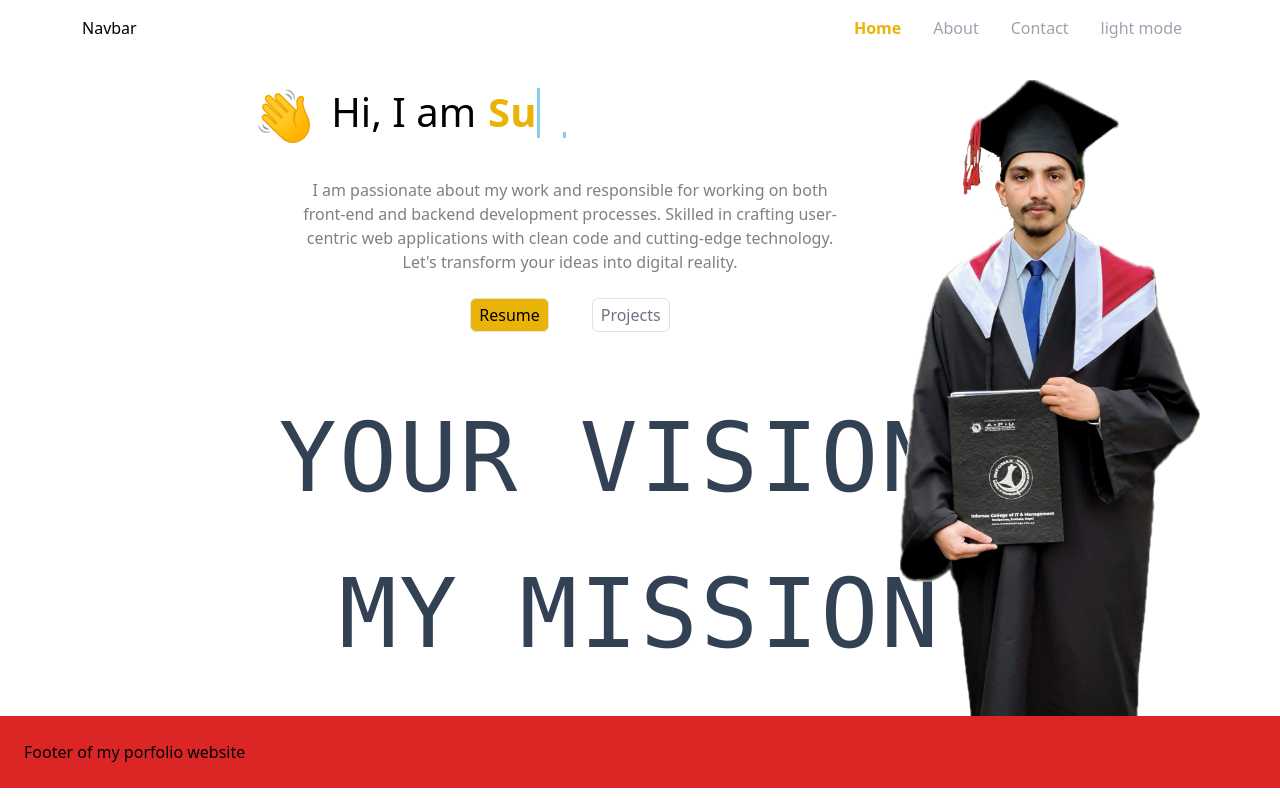
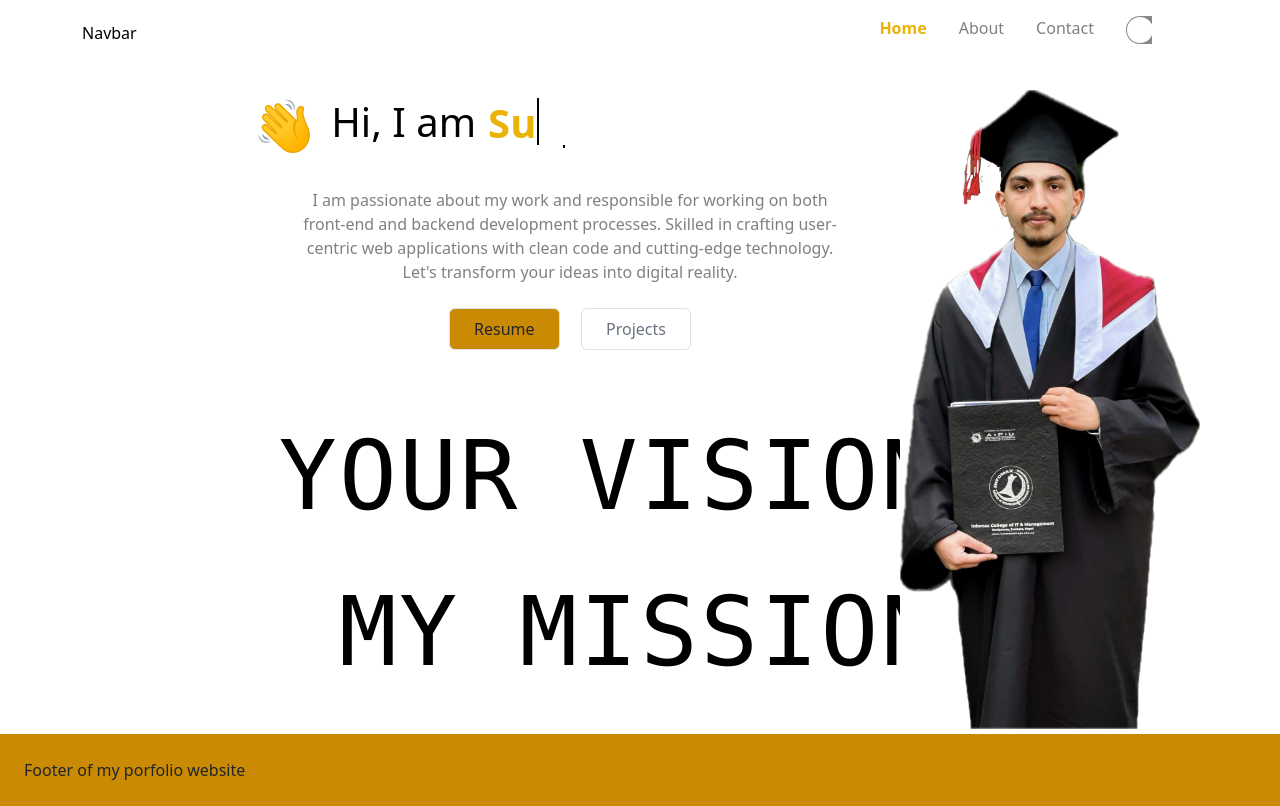
Before and after one commit to suraz-101/Portfolio, a React (Vite) app in the folder Portfolio-Website/: page / in a window 1280 px wide. Built offline with nearby package versions, Linux system fonts and the light colour scheme.

Commit message:
dark and light mode toggle button

```diff
--- a/Portfolio-Website/package.json
+++ b/Portfolio-Website/package.json
@@ -14,7 +14,8 @@
     "react": "^18.2.0",
     "react-bootstrap": "^2.10.2",
     "react-dom": "^18.2.0",
-    "react-router-dom": "^6.23.1"
+    "react-router-dom": "^6.23.1",
+    "react-switch": "^7.0.0"
   },
   "devDependencies": {
     "@types/react": "^18.2.66",
--- a/Portfolio-Website/src/App.jsx
+++ b/Portfolio-Website/src/App.jsx
@@ -8,10 +8,10 @@ import { toggleContext } from "./context/toggleContext";
 import { Laout } from "./layouts/Laout";
 
 function App() {
-  const { toggle, setToggle } = useContext(toggleContext);
+  // const { toggle, setToggle } = useContext(toggleContext);
 
   return (
-    <div className={`${toggle}`}>
+    // <div className={`${toggle}`}>
     <Routes>
       <Route path="/" element={<Laout />}>
         <Route index element={<LandingPage />} />
@@ -19,7 +19,7 @@ function App() {
         <Route path="contact" element={<Contact />} />
       </Route>
     </Routes>
-    </div>
+    // </div>
   );
 }
 
--- a/Portfolio-Website/src/components/LandingPage.jsx
+++ b/Portfolio-Website/src/components/LandingPage.jsx
@@ -21,10 +21,10 @@ export const LandingPage = () => {
                 className="mx-3 stroke-cyan-500"
               />
             </span>
-            Hi, I am{" "}
+            <span className="primary"> Hi, I am</span>
             <span className="fw-bold name">
               <ul className="text-decoration-none unlisted lists text-yellow-500">
-                <li className="text-start list">
+                <li className=" list">
                   <span>Suraj Pandey.</span>
                 </li>
                 <li className="list">
@@ -33,31 +33,32 @@ export const LandingPage = () => {
               </ul>
             </span>
           </h1>
-          <p className="container text-center w-50 mt-4 fw-monospace description">
+          <p className="container text-center w-50 mt-4 fw-monospace description secondary">
             I am passionate about my work and responsible for working on both
             front-end and backend development processes. Skilled in crafting
             user-centric web applications with clean code and cutting-edge
             technology. Let's transform your ideas into digital reality.
           </p>
           <div className="buttons d-flex justify-content-evenly mt-4 w-25 m-auto">
-            <button className=" py-1 px-2  rounded bg-yellow-500 border  hire text-white-500">
+            <button className=" py-2 px-4  rounded bg-yellow-600 border  hire text-white-500">
               Resume
             </button>
-            <button className="py-1 px-2 rounded border border-yellow-200 hireBtn text-gray-500">
+            <button className="py-2 px-4 rounded border border-yellow-200 hireBtn text-gray-500">
               Projects
             </button>
           </div>
         </div>
         <div className="d-none d-lg-block position-absolute top-0 end-20 ">
           <img
-            src={toggle === "light" ? image : darkImage}
+            // src={toggle === "light" ? image : darkImage}
+            src={image}
             alt=""
             height="50px"
             width="300px"
           />
         </div>
       </div>
-      <div className="text-uppercase text-center mt-5 quote font-mono text-8xl tracking-wide leading-relaxed text-slate-700 text-stroke-3-sky-900">
+      <div className="text-uppercase text-center mt-5 quote font-mono text-8xl tracking-wide leading-relaxed text-slate-700 text-stroke-3-sky-900 primary">
         Your Vision,
         <br /> My Mission
       </div>
--- a/Portfolio-Website/src/context/toggleContext.jsx
+++ b/Portfolio-Website/src/context/toggleContext.jsx
@@ -6,7 +6,7 @@ export const ToggleContextProvider = ({ children }) => {
   const [toggle, setToggle] = useState("light");
   return (
     <toggleContext.Provider value={{ toggle, setToggle }}>
-      {children}
+      <div className={`${toggle}`}>{children}</div>
     </toggleContext.Provider>
   );
 };
--- a/Portfolio-Website/src/index.css
+++ b/Portfolio-Website/src/index.css
@@ -2,34 +2,40 @@
 @tailwind components;
 @tailwind utilities;
 
-:root {
-  --webkit-darkbackgroundcolor: #212121;
-  --webkit-lightbackgroundcolor: white;
-  --webkit-darkheader: white;
-  --webkit-normaltexts: gray;
-  --webkit-darkiconcolor: gray;
-  --webkit-lightheader: black;
-}
 .light {
-  background-color: var(--webkit-lightbackgroundcolor);
-  color: var(--webkit-lightheader);
-  transition: 0.3s ease-in-out;
+  --background: white;
+  --textColor: black;
+  --transition: 0.3s ease-in-out;
+  --header: black;
+  --secondary: gray;
 }
 
 .dark {
-  background-color: var(--webkit-darkbackgroundcolor);
-  color: var(--webkit-darkheader);
-  transition: 0.3s ease-in-out;
+  --background: #212121;
+  --textColor: white;
+  --transition: 0.3s ease-in-out;
+  --header: white;
+  --secondary: lightgray;
+}
+
+.primary {
+  color: var(--header);
+}
+
+.secondary {
+  color: var(--secondary);
 }
 * {
   padding: 0;
   margin: 0;
   box-sizing: border-box;
-  /* background-color: var(--webkit-lightbackgroundcolor); */
+  background-color: var(--background);
+  transition: var(--transition);
 }
 
 .lists {
   height: 50px;
+  line-height: 50px;
   overflow: hidden;
 }
 .list {
@@ -49,25 +55,25 @@
 .light .lists span::after {
   content: "";
   position: absolute;
-  transition: 0s ease-in-out;
+  transition: 0.3s ease-in-out;
   top: 0;
   left: 0;
   height: 100%;
   width: 100%;
-  background-color: var(--webkit-lightbackgroundcolor);
-  border-left: 3px solid skyblue;
+  background-color: var(--background);
+  border-left: 2px solid black;
   animation: typing 2.5s steps(22) infinite;
 }
 .dark .lists span::after {
   content: "";
   position: absolute;
-  transition: 0s ease-in-out;
+  transition: 0.3s ease-in-out;
   top: 0;
   left: 0;
   height: 100%;
   width: 100%;
-  background-color: var(--webkit-darkbackgroundcolor);
-  border-left: 3px solid skyblue;
+  background-color: var(--background);
+  border-left: 2px solid white;
   animation: typing 2.5s steps(22) infinite;
 }
 
@@ -86,9 +92,9 @@
   border: 1px solid skyblue;
 }
 
-.description {
+/* .description {
   color: var(--webkit-normaltexts);
-}
+} */
 
 /* .name::after {
   content: "";
--- a/Portfolio-Website/src/layouts/Footer.jsx
+++ b/Portfolio-Website/src/layouts/Footer.jsx
@@ -2,6 +2,6 @@ import React from "react";
 
 export const Footer = () => {
   return (
-    <div className="z-30 bg-red-600 p-6 ">Footer of my porfolio website</div>
+    <div className="z-30 bg-yellow-600 p-6 ">Footer of my porfolio website</div>
   );
 };
--- a/Portfolio-Website/src/layouts/Navbar.jsx
+++ b/Portfolio-Website/src/layouts/Navbar.jsx
@@ -7,6 +7,7 @@ import { Nav } from "react-bootstrap";
 import { useLocation } from "react-router-dom";
 import { Link } from "react-router-dom";
 import { toggleContext } from "../context/toggleContext";
+import ReactSwitch from "react-switch";
 
 export const Navigation = () => {
   const { pathname } = useLocation();
@@ -22,7 +23,9 @@ export const Navigation = () => {
       className={`container d-flex justify-content-between align-items-center py-2  `}
     >
       <div>
-        <Navbar.Brand href="#home">Navbar</Navbar.Brand>
+        <Navbar.Brand href="#home">
+          <span className="primary"> Navbar</span>
+        </Navbar.Brand>
       </div>
       <div>
         <Nav className="me-auto">
@@ -31,7 +34,7 @@ export const Navigation = () => {
             <Link
               to="/"
               className={`text-decoration-none  ${
-                currentPage === "" ? "text-yellow-500 fw-bold" : `text-gray-400`
+                currentPage === "" ? "text-yellow-500 fw-bold" : `secondary`
               }`}
             >
               Home
@@ -43,7 +46,7 @@ export const Navigation = () => {
               className={`text-decoration-none  ${
                 currentPage === "about"
                   ? "text-yellow-500 fw-bold"
-                  : `text-gray-400`
+                  : `secondary`
               }`}
             >
               About
@@ -55,14 +58,21 @@ export const Navigation = () => {
               className={`text-decoration-none  ${
                 currentPage === "contact"
                   ? "text-yellow-500 fw-bold"
-                  : `text-gray-400`
+                  : `secondary`
               }`}
             >
               Contact
             </Link>
           </Nav.Link>
           <Nav.Link className="text-muted">
-            <button
+            {/* <ToggleBtn onChecked={handleClick()} /> */}
+            <ReactSwitch
+              className="text-dark"
+              onChange={handleClick}
+              checked={toggle === "dark"}
+              // style={{ border: "1px solid yellow" }}
+            />
+            {/* <button
               onClick={handleClick}
               className={`text-decoration-none  ${
                 currentPage === "contact"
@@ -70,8 +80,8 @@ export const Navigation = () => {
                   : `text-gray-400`
               }`}
             >
-              {toggle} mode
-            </button>
+              {toggle} mode */}
+            {/* </button> */}
           </Nav.Link>
         </Nav>
       </div>
```
Also changed, not shown: 1 other file (tests, documents, lock files or other folders). Lines whose indentation alone changed are shown as unchanged.
